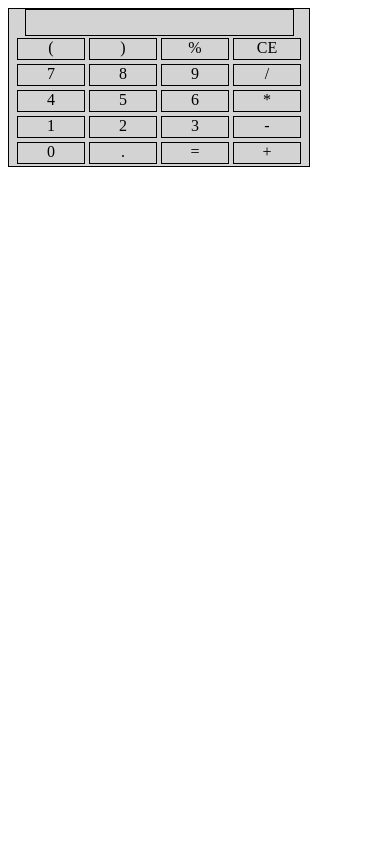
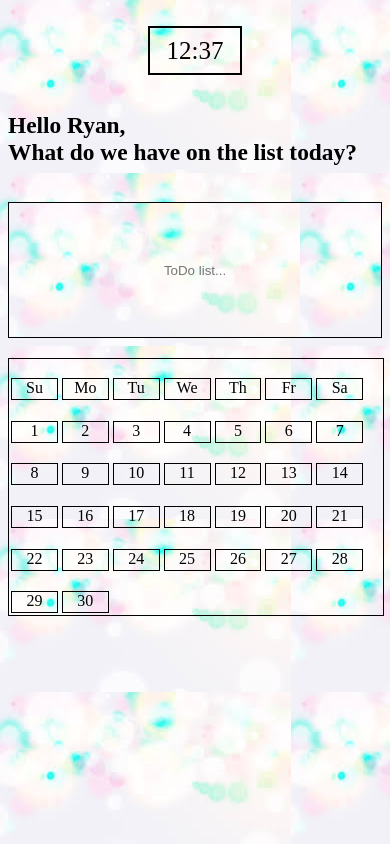
Before and after one commit to RyanC12/ACA_web101_Ryan_Crewdson, a plain HTML site: page src/dashboard.html in a window 390 px wide. Drawn offline with Linux system fonts and the light colour scheme.

Commit message:
mobilegrid

```diff
--- a/src/dashboard.html
+++ b/src/dashboard.html
@@ -5,45 +5,169 @@
 		<meta name="viewport" content="width=device-width, initial-scale=1.0" />
 		<meta http-equiv="X-UA-Compatible" content="ie=edge" />
 		<link rel="stylesheet" style="text/css" href="dashboardStyle.css" />
-		<title>Document</title>
+		<title>Dashboard</title>
 	</head>
 	<body>
-		<!--	<h1>Name</h1>
-		<h2>Some Greeting</h2> -->
-		<div class="calculator">
-			<div id="screen"></div>
-			<br />
-			<div class="button">(</div>
-			<div class="button">)</div>
-			<div class="button">%</div>
-			<div class="button">CE</div>
-			<br />
-			<div class="button">7</div>
-			<div class="button">8</div>
-			<div class="button">9</div>
-			<div class="button">/</div>
-			<br />
-			<div class="button">4</div>
-			<div class="button">5</div>
-			<div class="button">6</div>
-			<div class="button">*</div>
-			<br />
-			<div class="button">1</div>
-			<div class="button">2</div>
-			<div class="button">3</div>
-			<div class="button">-</div>
-			<br />
-			<div class="button">0</div>
-			<div class="button">.</div>
-			<div class="button">=</div>
-			<div class="button">+</div>
+		<div class="wrapper">
+			<h1>Hello Ryan, <br />What do we have on the list today?</h1>
+			<div class="calcBox">
+				<form name="calculator">
+					<input type="text" id="display" name="display" readonly />
+					<input
+						class="button"
+						type="button"
+						value="7"
+						onclick="calculator.display.value += '7'"
+					/>
+					<input
+						class="button"
+						type="button"
+						value="8"
+						onclick="calculator.display.value += '8'"
+					/>
+					<input
+						class="button"
+						type="button"
+						value="9"
+						onclick="calculator.display.value += '9'"
+					/>
+					<input
+						class="button"
+						type="button"
+						value="+"
+						onclick="calculator.display.value += ' + '"
+					/>
+					<br />
+					<input
+						class="button"
+						type="button"
+						value="4"
+						onclick="calculator.display.value += '4'"
+					/>
+					<input
+						class="button"
+						type="button"
+						value="5"
+						onclick="calculator.display.value += '5'"
+					/>
+					<input
+						class="button"
+						type="button"
+						value="6"
+						onclick="calculator.display.value += '6'"
+					/>
+					<input
+						class="button"
+						type="button"
+						value="-"
+						onclick="calculator.display.value += ' - '"
+					/>
+					<br />
+					<input
+						class="button"
+						type="button"
+						value="1"
+						onclick="calculator.display.value += '1'"
+					/>
+					<input
+						class="button"
+						type="button"
+						value="2"
+						onclick="calculator.display.value += '2'"
+					/>
+					<input
+						class="button"
+						type="button"
+						value="3"
+						onclick="calculator.display.value += '3'"
+					/>
+					<input
+						class="button"
+						type="button"
+						value="x"
+						onclick="calculator.display.value += ' * '"
+					/>
+					<br />
+					<input
+						id="clearButton"
+						class="button"
+						type="button"
+						value="C"
+						onclick="calculator.display.value = ''"
+					/>
+					<input
+						class="button"
+						type="button"
+						value="0"
+						onclick="calculator.display.value += '0'"
+					/>
+					<input
+						class="button"
+						type="button"
+						value="="
+						onclick="calculator.display.value = eval(calculator.display.value)"
+					/>
+					<input
+						class="button"
+						type="button"
+						value="/"
+						onclick="calculator.display.value += ' / '"
+					/>
+				</form>
+			</div>
+
+			<div class="clock">
+				12:37
+			</div>
+
+			<div class="calendar">
+				<div class="day">Su</div>
+				<div class="day">Mo</div>
+				<div class="day">Tu</div>
+				<div class="day">We</div>
+				<div class="day">Th</div>
+				<div class="day">Fr</div>
+				<div class="day">Sa</div>
+				<br />
+				<div class="date">1</div>
+				<div class="date">2</div>
+				<div class="date">3</div>
+				<div class="date">4</div>
+				<div class="date">5</div>
+				<div class="date">6</div>
+				<div class="date">7</div>
+				<br />
+				<div class="date">8</div>
+				<div class="date">9</div>
+				<div class="date">10</div>
+				<div class="date">11</div>
+				<div class="date">12</div>
+				<div class="date">13</div>
+				<div class="date">14</div>
+				<br />
+				<div class="date">15</div>
+				<div class="date">16</div>
+				<div class="date">17</div>
+				<div class="date">18</div>
+				<div class="date">19</div>
+				<div class="date">20</div>
+				<div class="date">21</div>
+				<br />
+				<div class="date">22</div>
+				<div class="date">23</div>
+				<div class="date">24</div>
+				<div class="date">25</div>
+				<div class="date">26</div>
+				<div class="date">27</div>
+				<div class="date">28</div>
+				<br />
+				<div class="date">29</div>
+				<div class="date">30</div>
+			</div>
+
+			<form class="list">
+				<input class="toDo" type="text" placeholder="ToDo list..." />
+			</form>
 		</div>
-
-		<!--	<div class="clock"></div>
-
-		<div class="calendar"></div>
-		<form>
-			<input type="text" />
-		</form>  -->
 	</body>
 </html>
--- a/src/dashboardStyle.css
+++ b/src/dashboardStyle.css
@@ -1,19 +1,63 @@
+body {
+	background-image: url(download.jpg);
+}
+
+.wrapper {
+	width: 100%;
+	display: grid;
+	grid-template-columns: 1fr 1fr 1fr;
+	grid-template-rows: repeat(3, 1fr);
+	align-items: center;
+	justify-content: space-between;
+	grid-template-areas:
+		"clock  h1 ."
+		"cal todo calc";
+	grid-gap: 3px;
+}
+.button:hover,
+.date:hover{
+	background-color: blue;
+}
+
+h1 {
+	grid-area: h1;
+}
+.calendar {
+	grid-area: cal;
+}
+.list {
+	grid-area: todo;
+}
+.calcBox {
+	grid-area: calc;
+}
+.clock {
+	grid-area: clock;
+	align-content: end;
+}
+
+h1 {
+	align-items: center;
+}
 .calculator {
 	width: 300px;
 	display: flex;
 	border: black 1px solid;
 	justify-content: center;
 	align-content: center;
-	background-color: #d3d3d3;
+	background-image: url(download.jpg);
 	flex-wrap: wrap;
 }
-#screen {
-	width: 89%;
+#display {
+	width: 94%;
 	height: 25px;
 	display: flex;
 	justify-content: center;
-	border: black 1px solid;
 	flex-wrap: wrap;
+	background-color: silver;
+	font-size: 10px;
+	text-align: right;
+
 }
 .button {
 	width: 22%;
@@ -24,103 +68,152 @@
 	border: solid black 1px;
 	margin: 2px;
 	text-align: center;
+	background-color: silver;
+}
+.calendar {
+	width: 300px;
+	display: flex;
+	border: black 1px solid;
+	flex-wrap: wrap;
+	align-items: flex-end;
+}
+.day {
+	width: 12%;
+	height: 20px;
+	justify-content: space-between;
+	flex-direction: row;
+	flex-wrap: wrap;
+	border: solid black 1px;
+	margin: 2px;
+	text-align: center;
+}
+.date {
+	width: 12%;
+	height: 20px;
+	justify-content: space-between;
+	flex-direction: row;
+	flex-wrap: wrap;
+	border: solid black 1px;
+	margin: 2px;
+	text-align: center;
 }
 
-/*
-body {
-	background-color: #424242;
-	font-family: ‘Aldrich’;
-	font-size: 22px;
+.clock {
+	width: 190px;
+	height: 50px;
+	border: solid 5px black;
+	text-align: center;
+	font-size: 45px;
+	justify-self: auto;
 }
-.container {
-	display: flex;
-	align-items: center;
-	justify-content: center;
-	height: 55vh;
-	width: 100vw;
+.toDo {
+	width: 300px;
+	height: 200px;
+	box-sizing: border-box;
+	border: black 1px solid;
+	text-align: center;
+	background-image: url(download.jpg);
 }
-#container {
-	width: 300px;
-	padding: 8px 8px 20px 8px;
-	margin: 20px auto;
-	background-color: black;
-	border-radius: 50px;
-	border-top: 2px solid #fff;
-	border-right: 2px solid #fff;
-	border-bottom: 2px solid #c1c1c1;
-	border-left: 2px solid #c1c1c1;
-	box-shadow: -3px 3px 7px rgba(0, 0, 0, 0.6),
-		inset -100px 0px 100px rgba(255, 255, 255, 0.5);
+
+@media (max-width: 780px) {
+	.wrapper {
+		width: 100%;
+		display: grid;
+		grid-template-columns: 1fr 2fr;
+		grid-template-rows: 1fr 1fr;
+		/* align-items: center;
+			justify-content: space-between; */
+		grid-template-areas:
+			"h1  cal"
+			"todo calc";
+		grid-gap: 3px;
+	}
+	h1 {
+		grid-area: h1;
+		font-size: 6vw;
+	}
+	.calendar {
+		grid-area: cal;
+		width: 100%;
+		height: 100%;
+		margin: auto;
+	}
+	.list {
+		grid-area: todo;
+		height: 80%;
+		width: 100%;
+		margin: auto;
+	}
+	.calcBox{
+		grid-area: calc;
+	}
+	.calculator {
+		border: none;
+		margin: auto;
+	}
+	.clock {
+		display: none;
+		grid-area: clock;
+		align-content: end;
+		width: 190px;
+	}
+	.toDo {
+		width: 100%;
+		height: 100%;
+	}
 }
-#display {
-	display: block;
-	margin: 15px auto;
-	height: 42px;
-	width: 174px;
-	padding: 0 10px;
-	border-radius: 4px;
-	border-top: 2px solid #c1c1c1;
-	border-right: 2px solid #c1c1c1;
-	border-bottom: 2px solid #fff;
-	border-left: 2px solid #fff;
-	background-color: #fff;
-	box-shadow: inset 0px 0px 10px #030303,
-		inset 0px -20px 1px rgba(150, 150, 150, 0.2);
-	font-size: 28px;
-	color: #666;
-	text-align: right;
-	font-weight: 400;
+
+	@media (max-width: 400px) {
+		.wrapper {
+			width: 100%;
+			display: grid;
+			grid-template-columns: 100%;
+			grid-template-rows: 1fr 1fr 2fr 3fr;
+			/* align-items: center;
+				justify-content: space-between; */
+			grid-template-areas:
+				"clock"
+				"h1"
+				"todo"
+				"cal";
+				align-content: end;
+		}
+		h1 {
+			grid-area: h1;
+			font-size: 6vw;
+		}
+		.calendar {
+			grid-area: cal;
+			width: 100%;
+			height: 100%;
+		}
+		.list {
+			grid-area: todo;
+			height: 80%;
+			width: 100%;
+			margin: auto;
+		}
+		.calcBox {
+			grid-area: calc;
+			border: none;
+			margin: auto;
+			display: none;
+		}
+		.clock {
+			display: grid;
+			margin: auto;
+			grid-area: clock;
+			align-content: center;
+			width: 90px;
+			height: 45px;
+			border: solid 2px black;
+			text-align: center;
+			font-size: 25px;
+			justify-self: auto;
+		}
+		.toDo {
+			width: 100%;
+			height: 100%;
+		}
+	}
 }
-.button {
-	display: inline-block;
-	margin-left: 25px;
-	margin-right: 10px;
-	width: 42px;
-	height: 42px;
-	font-size: 20px;
-	font-weight: bold;
-	border-radius: 20px;
-}
-.mathButtons {
-	margin: 2px 2px 6px 2px;
-	color: lightblue;
-	text-shadow: -1px -1px 0px #44006f;
-	background-color: #7f7771;
-	border-top: 2px solid #c1c1c1;
-	border-right: 2px solid #c1c1c1;
-	border-bottom: 2px solid #181818;
-	border-left: 2px solid #181818;
-	box-shadow: 0px 0px 2px #030303, inset 0px -20px 1px #2e2e2e;
-}
-.digits {
-	color: #181818;
-	text-shadow: 1px 1px 0px #fff;
-	background-color: #ebebeb;
-	border-top: 2px solid #fff;
-	border-right: 2px solid #fff;
-	border-bottom: 2px solid #c1c1c1;
-	border-left: 2px solid #c1c1c1;
-	border-radius: 4px;
-	box-shadow: 0px 0px 2px #030303, inset 0px -20px 1px #dcdcdc;
-}
-.digits:hover,
-.mathButtons:hover,
-#clearButton:hover {
-	background-color: #defec8;
-	box-shadow: 0px 0px 2px #ffba75, inset 0px -20px 1px #ff8000;
-	border-top: 2px solid #fff;
-	border-right: 2px solid #fff;
-	border-bottom: 2px solid #ae5700;
-	border-left: 2px solid #ae5700;
-}
-#clearButton {
-	color: #fff;
-	text-shadow: -1px -1px 0px #44006f;
-	background-color: #d20000;
-	border-top: 2px solid #ff8484;
-	border-right: 2px solid #ff8484;
-	border-bottom: 2px solid #800000;
-	border-left: 2px solid #800000;
-	box-shadow: 0px 0px 2px #030303, inset 0px -20px 1px #b00000;
-}
-*/
```
Also changed, not shown: src/download.jpg (added).
